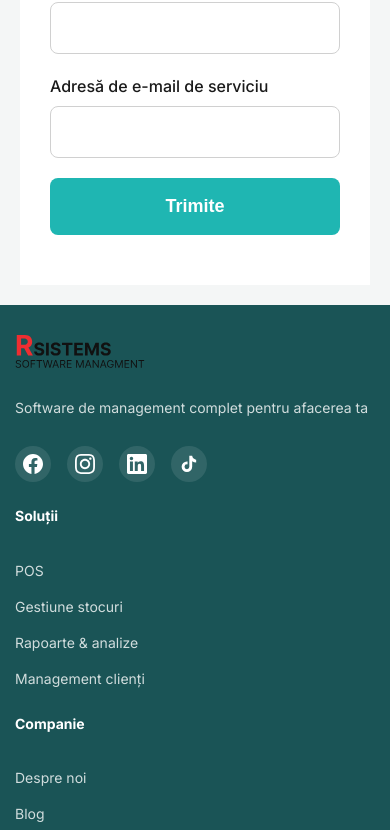
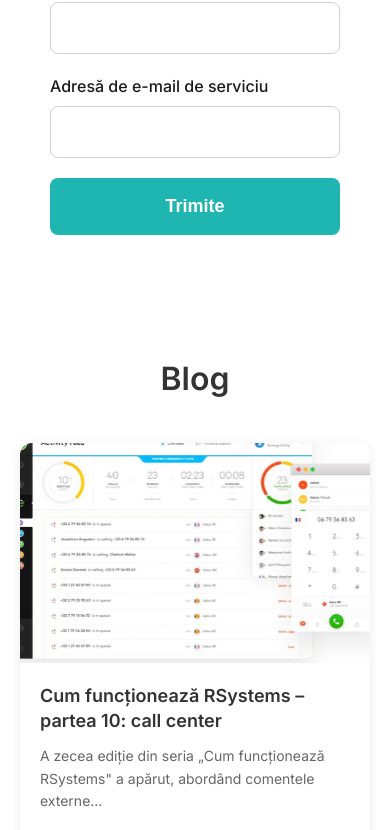
Before and after one commit to gEoNNNN/rsystems, a React (Vite) app: page /casual in a window 390 px wide. Shown: the part 4194-5024 px from the top of the page. Built offline with nearby package versions, Linux system fonts and the light colour scheme.

Commit message:
new page finished

```diff
--- a/src/components/RestaurantPage.css
+++ b/src/components/RestaurantPage.css
@@ -471,7 +471,7 @@
 
 /* Contact Form Section */
 .restaurant-contact-section {
-  background: #f4f6f6;
+  background: transparent;
   padding: 40px 40px;
 }
 
@@ -902,3 +902,153 @@
     width: 100%;
   }
 }
+
+/* Blog Section */
+.restaurant-blog-section {
+  background: #ffffff;
+  padding: 80px 40px;
+}
+
+.restaurant-blog-container {
+  max-width: 1400px;
+  margin: 0 auto;
+}
+
+.restaurant-blog-title {
+  font-size: 48px;
+  font-weight: 600;
+  color: #333333;
+  text-align: center;
+  margin: 0 0 60px 0;
+}
+
+.restaurant-blog-cards {
+  display: grid;
+  grid-template-columns: repeat(3, 1fr);
+  gap: 40px;
+  align-items: stretch;
+}
+
+.restaurant-blog-card {
+  background: #ffffff;
+  border-radius: 12px;
+  overflow: hidden;
+  box-shadow: 0 2px 12px rgba(0, 0, 0, 0.08);
+  transition: transform 0.3s ease, box-shadow 0.3s ease;
+  display: flex;
+  flex-direction: column;
+  cursor: pointer;
+}
+
+.restaurant-blog-card:hover {
+  transform: translateY(-4px);
+  box-shadow: 0 8px 24px rgba(0, 0, 0, 0.12);
+}
+
+.restaurant-blog-card-image {
+  width: 100%;
+  height: 240px;
+  object-fit: cover;
+  display: block;
+}
+
+.restaurant-blog-card-content {
+  padding: 30px;
+  display: flex;
+  flex-direction: column;
+  flex-grow: 1;
+}
+
+.restaurant-blog-card-title {
+  font-size: 22px;
+  font-weight: 600;
+  color: #333333;
+  margin: 0 0 16px 0;
+  line-height: 1.4;
+}
+
+.restaurant-blog-card-description {
+  font-size: 16px;
+  color: #666666;
+  line-height: 1.6;
+  margin: 0 0 20px 0;
+  flex-grow: 1;
+}
+
+.restaurant-blog-card-date {
+  font-size: 14px;
+  color: #999999;
+  margin: 0;
+  margin-top: auto;
+}
+
+/* Responsive - Tablet */
+@media (max-width: 1024px) {
+  .restaurant-blog-section {
+    padding: 60px 30px;
+  }
+
+  .restaurant-blog-title {
+    font-size: 40px;
+    margin: 0 0 50px 0;
+  }
+
+  .restaurant-blog-cards {
+    gap: 30px;
+  }
+
+  .restaurant-blog-card-image {
+    height: 200px;
+  }
+
+  .restaurant-blog-card-content {
+    padding: 24px;
+  }
+
+  .restaurant-blog-card-title {
+    font-size: 20px;
+  }
+
+  .restaurant-blog-card-description {
+    font-size: 15px;
+  }
+}
+
+/* Responsive - Mobile */
+@media (max-width: 768px) {
+  .restaurant-blog-section {
+    padding: 50px 20px;
+  }
+
+  .restaurant-blog-title {
+    font-size: 32px;
+    margin: 0 0 40px 0;
+  }
+
+  .restaurant-blog-cards {
+    grid-template-columns: 1fr;
+    gap: 24px;
+  }
+
+  .restaurant-blog-card-image {
+    height: 220px;
+  }
+
+  .restaurant-blog-card-content {
+    padding: 20px;
+  }
+
+  .restaurant-blog-card-title {
+    font-size: 18px;
+    margin: 0 0 12px 0;
+  }
+
+  .restaurant-blog-card-description {
+    font-size: 14px;
+    margin: 0 0 16px 0;
+  }
+
+  .restaurant-blog-card-date {
+    font-size: 13px;
+  }
+}
--- a/src/components/RestaurantPage.tsx
+++ b/src/components/RestaurantPage.tsx
@@ -297,6 +297,39 @@
         </div>
       </section>
 
+      {/* Blog Section */}
+      <section className="restaurant-blog-section">
+        <div className="restaurant-blog-container">
+          <h2 className="restaurant-blog-title">Blog</h2>
+          <div className="restaurant-blog-cards">
+            <div className="restaurant-blog-card">
+              <img src="/img/blog1.svg" alt="Blog 1" className="restaurant-blog-card-image" />
+              <div className="restaurant-blog-card-content">
+                <h3 className="restaurant-blog-card-title">Cum funcționează RSystems – partea 10: call center</h3>
+                <p className="restaurant-blog-card-description">A zecea ediție din seria „Cum funcționează RSystems" a apărut, abordând comentele externe...</p>
+                <p className="restaurant-blog-card-date">20 februarie 2026</p>
+              </div>
+            </div>
+            <div className="restaurant-blog-card">
+              <img src="/img/blog2.svg" alt="Blog 2" className="restaurant-blog-card-image" />
+              <div className="restaurant-blog-card-content">
+                <h3 className="restaurant-blog-card-title">Cum să-ți pregătești restaurantul pentru 2026</h3>
+                <p className="restaurant-blog-card-description">Un sector al restaurantelor aflat în criză. Trebuie pentru afaceri să crească vânzările...</p>
+                <p className="restaurant-blog-card-date">20 ianuarie 2026</p>
+              </div>
+            </div>
+            <div className="restaurant-blog-card">
+              <img src="/img/blog3.svg" alt="Blog 3" className="restaurant-blog-card-image" />
+              <div className="restaurant-blog-card-content">
+                <h3 className="restaurant-blog-card-title">Lansare de noi funcționalități RSistems – Iarna 2025/2026</h3>
+                <p className="restaurant-blog-card-description">Clienții vă vorbesc, iar noi am ascultat. Iată actualizarea curentă funcționalității mature...</p>
+                <p className="restaurant-blog-card-date">02 aprilie 2026</p>
+              </div>
+            </div>
+          </div>
+        </div>
+      </section>
+
       <Footer />
     </div>
   )
```
